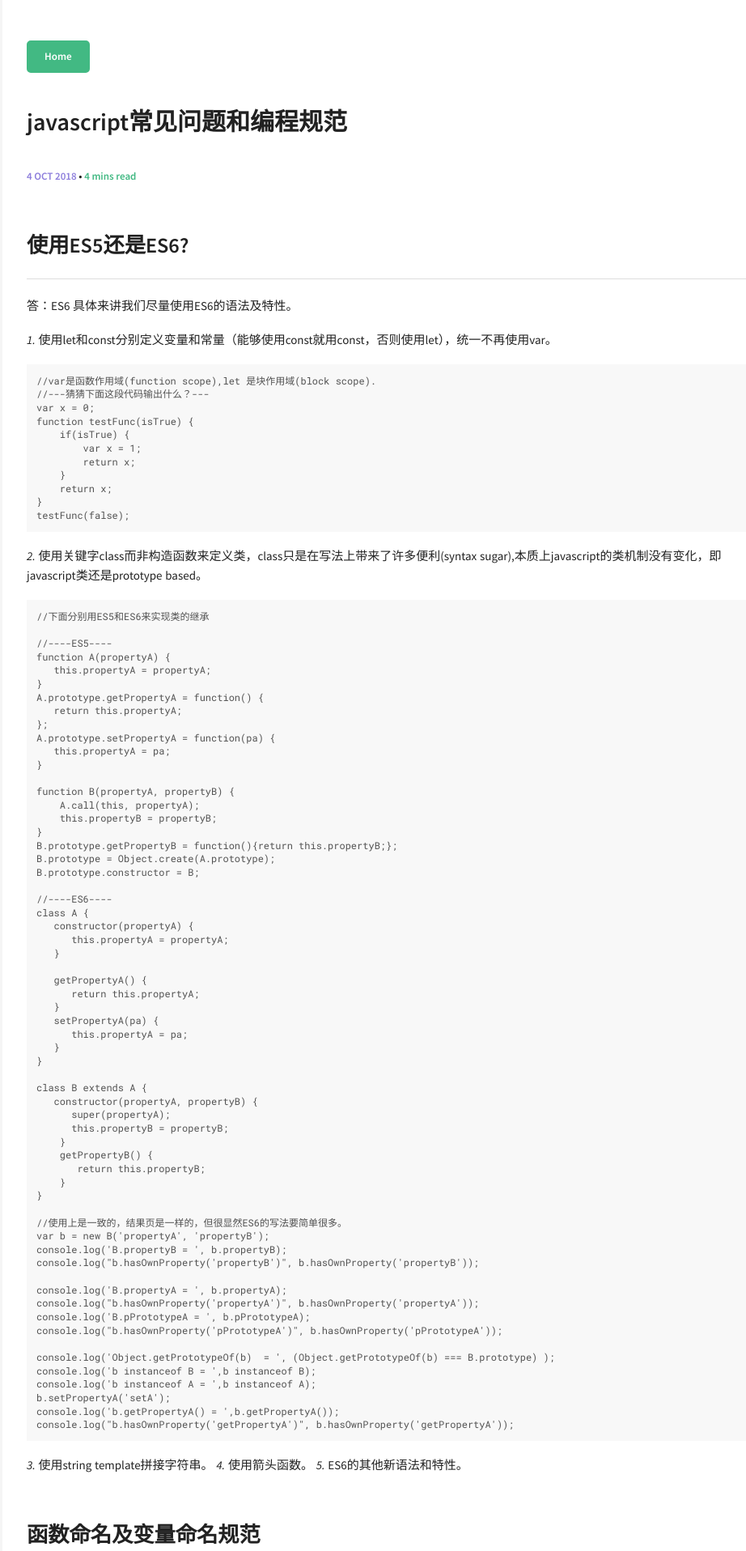
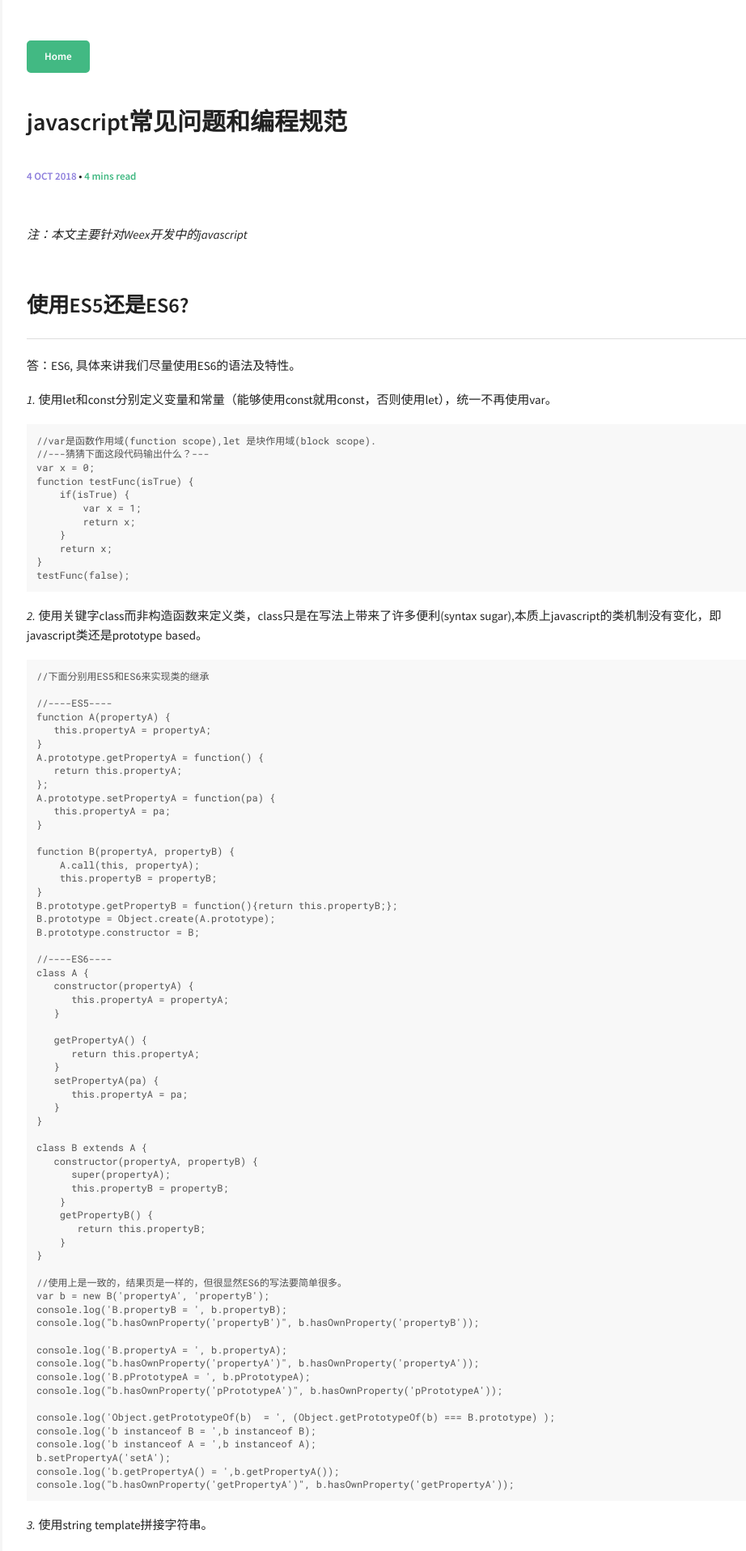
Before and after one commit to zhangjiacheng/zhangjiacheng.github.io, a Jekyll site: the page built from _posts/2018-10-04-javascriptTips.md, in a window 1280 px wide. Shown: the top 1916 px of the page at 81% size, without its empty margins (317-1239 px from the left). Built offline with Jekyll 4.4.1, drawn with Linux system fonts in a browser that asks for light colours; some of the changed text lies outside the part shown.

Commit message:
fix some word spelling problems

```diff
--- a/_data/index/projects.yml
+++ b/_data/index/projects.yml
@@ -1,4 +1,4 @@
 #- name: leonids
 #  descr: "Bacon ipsum dolor sit amet doner meatball jowl short ribs, chicken prosciutto salami frankfurter. Pig drumstick turducken short ribs, brisket meatloaf ham hock shankle andouille corned beef strip steak. Venison ham bresaola strip steak. Pork belly ribeye prosciutto t-bone."
 #  image: pong.png
-#  github: https://github.com/renyuanz/leonids
+#  theme github: https://github.com/renyuanz/leonids
--- a/_posts/2018-10-04-javascriptTips.md
+++ b/_posts/2018-10-04-javascriptTips.md
@@ -6,10 +6,11 @@
 tag: javascript
 ---
 
+*注：本文主要针对Weex开发中的javascript*
+
 ## 使用ES5还是ES6?
 
-答：ES6
-具体来讲我们尽量使用ES6的语法及特性。
+答：ES6, 具体来讲我们尽量使用ES6的语法及特性。
 
 *1.* 使用let和const分别定义变量和常量（能够使用const就用const，否则使用let），统一不再使用var。
 
@@ -90,7 +91,9 @@
     console.log("b.hasOwnProperty('getPropertyA')", b.hasOwnProperty('getPropertyA'));
 
 *3.* 使用string template拼接字符串。
+
 *4.* 使用箭头函数。
+
 *5.* ES6的其他新语法和特性。
 
 ## 函数命名及变量命名规范
@@ -146,10 +149,10 @@
     </body>
     </html>
 
-    //--- javascirpt异步编程：回调函数(callBack)例子----
+    //--- javascript异步编程：回调函数(callBack)例子----
     setTimeout( () => {console.log("异步等待结束");}, 500);
 
-    //--- javascirpt异步编程：注册事件(Event)例子----
+    //--- javascript异步编程：注册事件(Event)例子----
     let req = new XMLHttpRequest();
     req.open("GET", "https://exeutest.blob.core.chinacloudapi.cn/app/dtsversion.json");
     req.onload = function(){
@@ -317,8 +320,8 @@
 
 1. vue文件里面的javascript代码应该力求简洁。
 2. vue对象的变量力求精简（越少越好，变量要写好注释）, 没有初始值的统统赋undefined。
-3. 复杂的javascirpt尽量封装出去，不要全写在一个vue文件里面。
-4. 需要写成全局的javascript，请提交申请说明到开发组。
+3. 复杂的javascript尽量封装出去，不要全写在一个vue文件里面。
+4. 需要写成全局的javascript，请提交申请说明到开发组；否则写在子功能模块所在目录。
 
 ## javascript数据类型
 
@@ -362,7 +365,7 @@
 
 javascript逻辑等于和逻辑不等于都有两种写法：
 
-1. == 或 ====
+1. == 或 ===
 2. != 或 !==
 
 其中 == 和 != 为宽松等于和宽松不等于；
@@ -379,7 +382,7 @@
 
 答：我们统一使用双引号。
 
-javascipt中有单引号和双引号括起来的string基本没有任何区别。
+javascript中有单引号和双引号括起来的string基本没有任何区别。
 但鉴于json里面的key必须是双引号括起来的string，为了不出问题我们统一使用双引号。
 
 ## 再来谈谈this
```
Also changed, not shown: other parts of _posts/2018-10-04-javascriptTips.md (+2 -2 lines).
